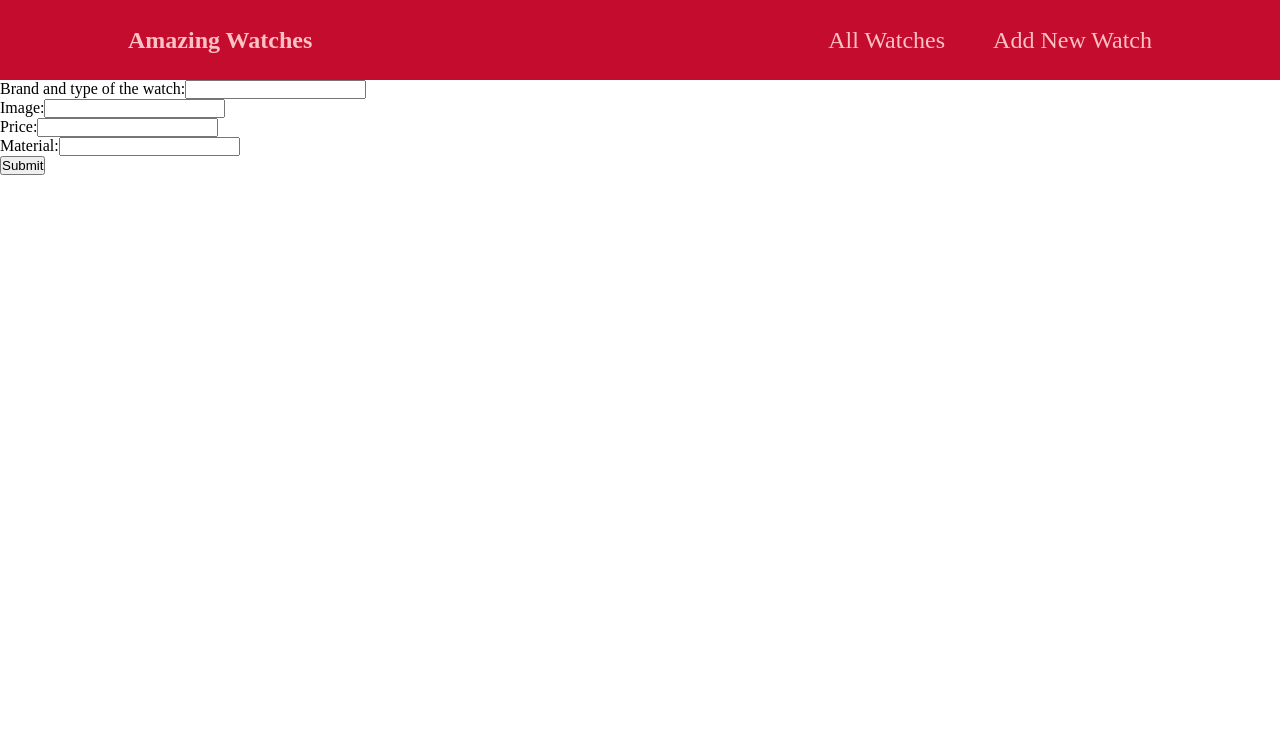
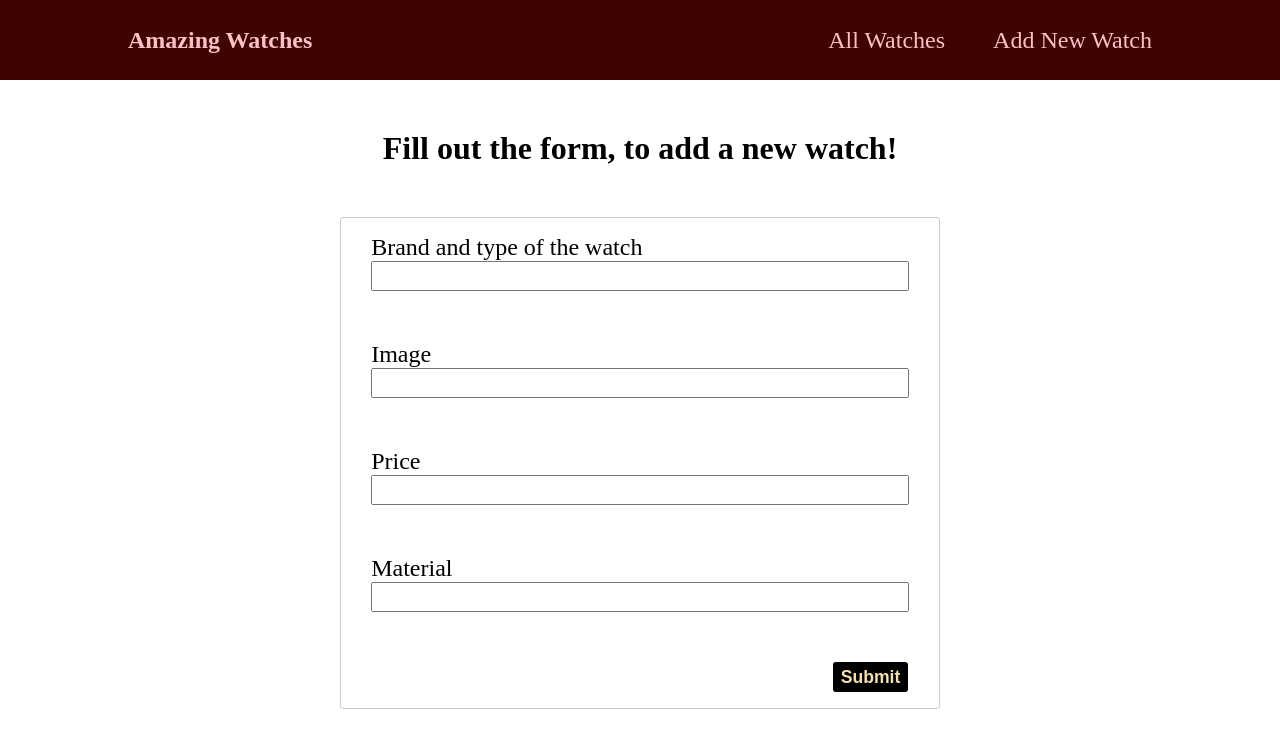
Before and after one commit to danielasztai/watches-store, a Next.js app: page /new-watch in a window 1280 px wide. Shown: the top 748 px of the page. Built offline with nearby package versions, Linux system fonts and the light colour scheme.

Commit message:
fixed styling structure

```diff
--- a/components/layout/MainNavigation.module.css
+++ b/components/layout/MainNavigation.module.css
@@ -4,7 +4,7 @@
   display: flex;
   align-items: center;
   justify-content: space-between;
-  background-color: #c40d2e;
+  background-color: rgb(63, 3, 3);
   padding: 0 10%;
 }
 
--- a/components/watches/NewWatchForm.js
+++ b/components/watches/NewWatchForm.js
@@ -27,25 +27,30 @@ const NewWatchForm = props => {
   };
 
   return (
-    <form onSubmit={submitHandler}>
     <div className={classes.container}>
-        <label htmlFor="title">Brand and type of the watch:</label>
+      <h1>Fill out the form, to add a new watch!</h1>
+      <form onSubmit={submitHandler} className={classes.form}>
+        <div className={classes.lines}>
+          <label htmlFor="title">Brand and type of the watch</label>
           <input type="text" id="title" required ref={titleRef}></input>
         </div>
-      <div className={classes.container}>
-        <label htmlFor="image">Image:</label>
+        <div className={classes.lines}>
+          <label htmlFor="image">Image</label>
           <input type="url" id="image" required ref={imageRef}></input>
         </div>
-      <div className={classes.container}>
-        <label htmlFor="price">Price:</label>
+        <div className={classes.lines}>
+          <label htmlFor="price">Price</label>
           <input type="number" id="price" required ref={priceRef}></input>
         </div>
-      <div className={classes.container}>
-        <label htmlFor="material">Material:</label>
+        <div className={classes.lines}>
+          <label htmlFor="material">Material</label>
           <input type="text" id="material" required ref={materialRef}></input>
         </div>
-      <button type="submit">Submit</button>
+        <button type="submit" className={classes.submit}>
+          Submit
+        </button>
       </form>
+    </div>
   );
 };
 
--- a/components/watches/NewWatchForm.module.css
+++ b/components/watches/NewWatchForm.module.css
@@ -0,0 +1,49 @@
+.container {
+  display: flex;
+  flex-direction: column;
+  align-items: center;
+  row-gap: 50px;
+  margin-top: 50px;
+}
+
+.form {
+  display: flex;
+  flex-direction: column;
+  align-items: center;
+  justify-content: center;
+  row-gap: 50px;
+  width: 600px;
+  border: 1px solid #ccc;
+  padding: 1rem;
+  border-radius: 3px;
+}
+
+.lines {
+  display: flex;
+  flex-direction: column;
+  width: 95%;
+}
+
+.lines input {
+  height: 30px;
+}
+
+.lines label {
+  font-size: 1.5rem;
+}
+
+.submit {
+  display: flex;
+  align-self: flex-end;
+  justify-content: center;
+  align-items: center;
+  width: 75px;
+  height: 30px;
+  margin-right: 15px;
+  background-color: black;
+  color: wheat;
+  border: 0;
+  font-weight: bold;
+  font-size: 1.1rem;
+  border-radius: 3px;
+}
```
Also changed, not shown: components/watches/WatchesItem.js (+7 -2 lines), components/watches/WatchesItem.module.css (added, +33 -0 lines), components/watches/WatchesList.module.css (+0 -17 lines). Lines whose indentation alone changed are shown as unchanged.
